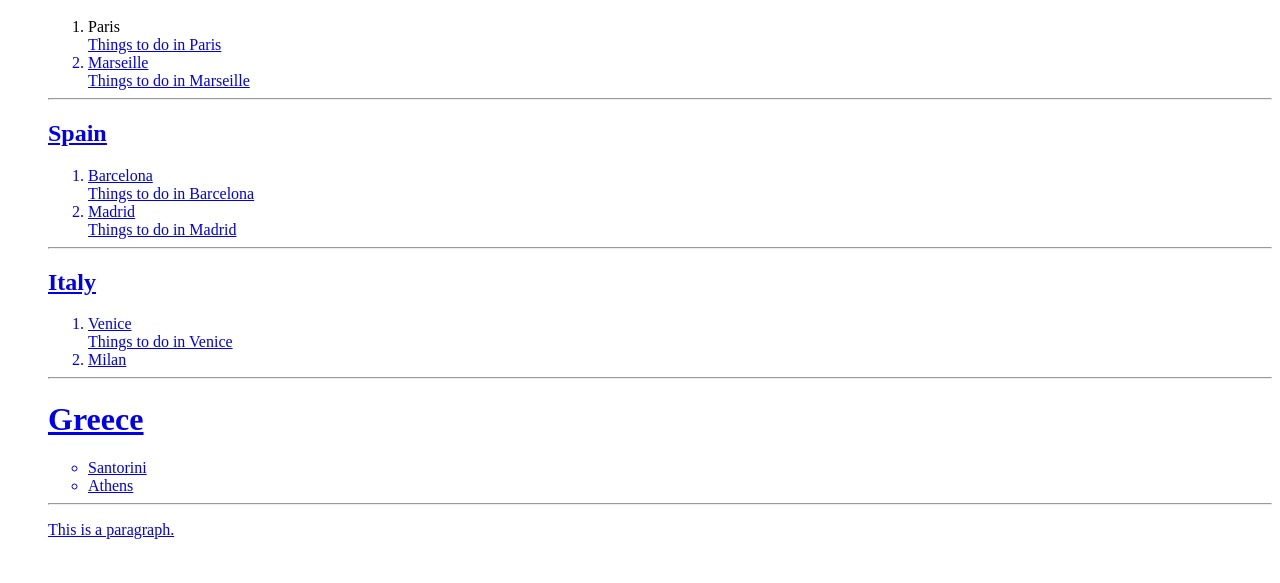
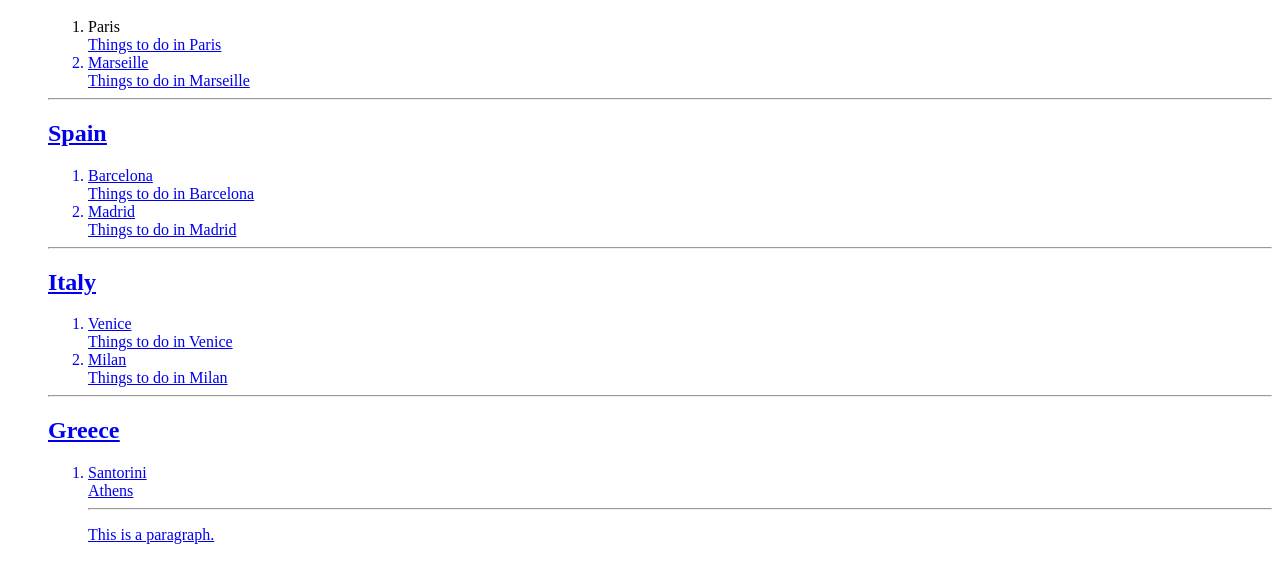
Before and after one commit to ArdsleyHS/firstwebsite-Kishna485, a plain HTML site: page index.html in a window 1280 px wide. Shown: the part 109-692 px from the top of the page. Drawn offline with Linux system fonts and the light colour scheme.

Commit message:
Update index.html
Updated Italy and Greece travel links

```diff
--- a/index.html
+++ b/index.html
@@ -32,13 +32,19 @@
                     <a href="https://www.tripadvisor.com/Attractions-g187870-Activities-Venice_Veneto.html">
                         Things to do in Venice
                 <li>Milan</li>
+                    <a href="https://www.tripadvisor.com/Attractions-g187849-Activities-Milan_Lombardy.html">
+                        Things to do in Milan
             </ol>
     <hr>
-    <h1><u>Greece</u></h1>
-    <ul>
-        <li>Santorini</li>
-        <li>Athens</li>
-    </ul>
+        <h2><u>Greece</u></h2>
+            <ol>
+                <li>Santorini</li>
+                    <a href="https://www.tripadvisor.com/Attractions-g189433-Activities-Santorini_Cyclades_South_Aegean.html"
+                        Things to do in Santorini
+                <li>Athens</li>
+                    <a href="https://www.tripadvisor.com/Attractions-g189400-Activities-Athens_Attica.html"
+                        Things to in Athens
+            </ol>
     <hr>
   <p>This is a paragraph.</p>
 
```
